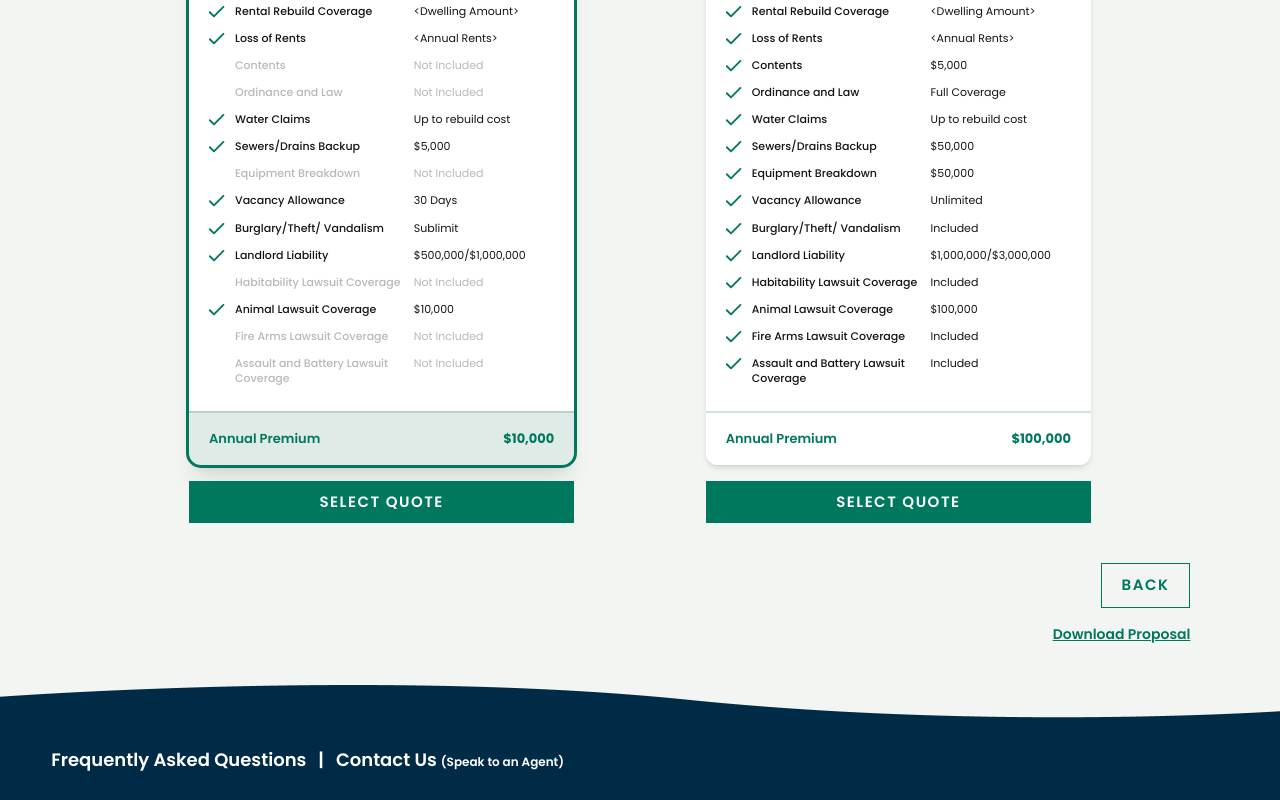
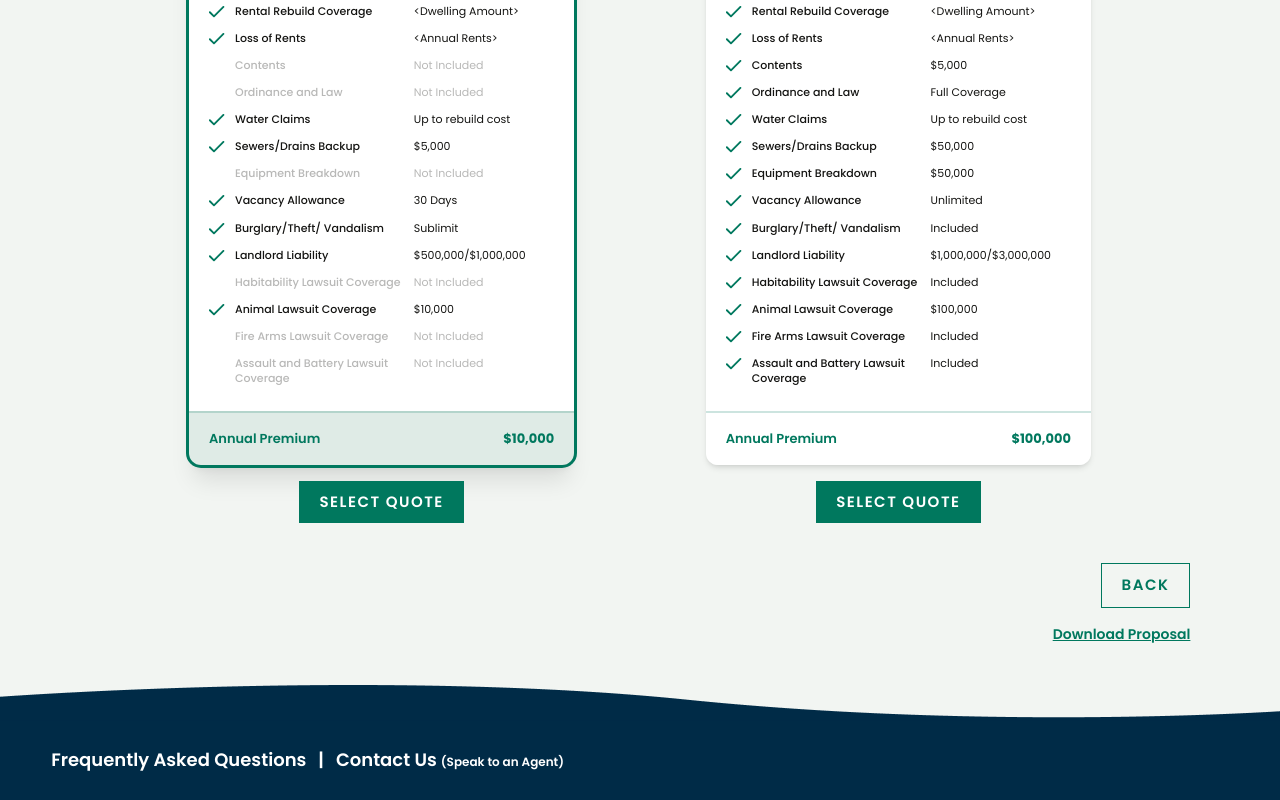
Before and after one commit to hydyrowdanatar/ives-introduction, a Next.js app: page /quote in a window 1280 px wide. Shown: the part 721-1521 px from the top of the page. Built offline with nearby package versions, Linux system fonts and the light colour scheme.

Commit message:
fixed select button placement

```diff
--- a/src/widgets/quote-page/Quotes.tsx
+++ b/src/widgets/quote-page/Quotes.tsx
@@ -166,7 +166,7 @@ const Quotes = () => {
               <Quote type={type} />
               <Button
                 title="SELECT QUOTE"
-                className="w-full text-white bg-primary"
+                className="w-fit text-white bg-primary self-center"
                 onClick={() => handleSelectQuote(type)}
               />
             </div>
@@ -178,7 +178,7 @@ const Quotes = () => {
           <div className="flex gap-5 items-center">
             <Button
               title="BACK"
-              className="border border-primary text-primary bg-transparent"
+              className="border border-primary text-primary bg-transparent hover:bg-primary hover:text-white "
               onClick={() => router.back()}
             />
             {/* <Button
```
Also changed, not shown: src/app/globals.css (+4 -4 lines).
